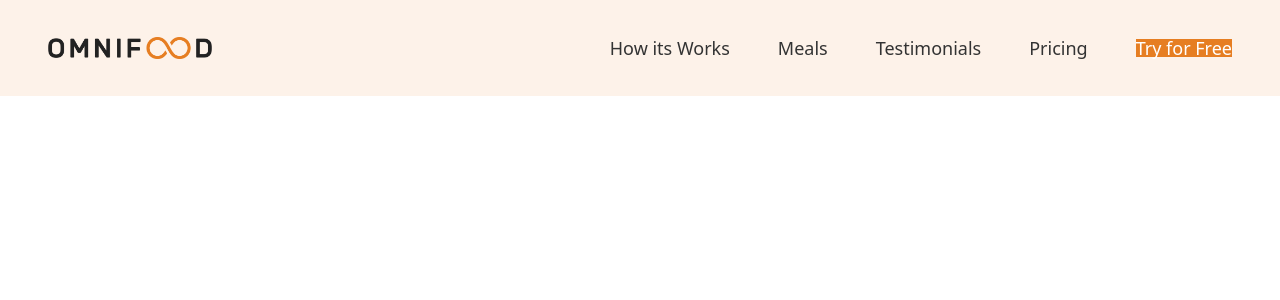
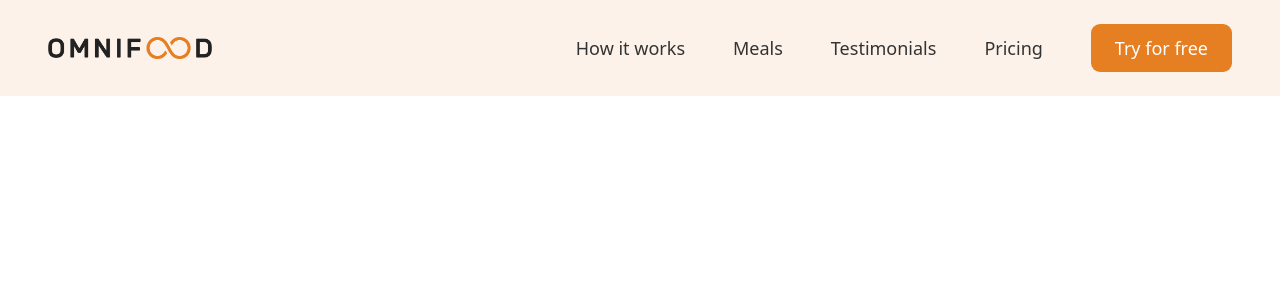
Before and after one commit to JigneshD2405/food-web, a Next.js app: page / in a window 1280 px wide. Shown: the top 300 px of the page. Built offline with nearby package versions, Linux system fonts and the light colour scheme.

Commit message:
feat: refactor Header and Main components; replace with inline navigation in Home component; remove unused components

```diff
--- a/app/globals.css
+++ b/app/globals.css
@@ -54,6 +54,10 @@
 
   /* ---------- 07 SPACING ---------- */
   --spacing: 0.1rem; /* p-{n} now equals n pixels, e.g. p-16 = 16px */
+
+  --breakpoint-xs: 30rem;
+  --breakpoint-2xl: 100rem;
+  --breakpoint-3xl: 120rem;
 }
 
 /*
--- a/app/layout.tsx
+++ b/app/layout.tsx
@@ -5,6 +5,7 @@ import "./globals.css";
 const rubik = Rubik({
   subsets: ["latin"],
   variable: "--font-rubik",
+  weight: ["400", "500", "600", "700"],
 });
 
 export const metadata: Metadata = {
--- a/app/page.tsx
+++ b/app/page.tsx
@@ -1,11 +1,62 @@
-import Header from "@/components/PageComponents/Header";
-import Main from "@/components/PageComponents/Main";
+import { OmniHeaderLogo } from "@/image";
+import Image from "next/image";
 
 export default function Home() {
   return (
     <>
-      <Header />
-      <Main />
+      <header className="flex items-center justify-between bg-primary-tint-1  px-48 h-96">
+        <a href="#" className="font-">
+          <Image
+            src={OmniHeaderLogo}
+            alt="Omnifood logo"
+            className="h-22 w-fit"
+          />
+        </a>
+        <nav>
+          <ul className="flex items-center justify-between gap-48">
+            <li>
+              <a
+                href="#"
+                className="text-18 font-medium text-grey-dark hover:text-primary-shade-1  "
+              >
+                How it works
+              </a>
+            </li>
+            <li>
+              <a
+                href="#"
+                className="text-18 font-medium text-grey-dark  hover:text-primary-shade-1"
+              >
+                Meals
+              </a>
+            </li>
+            <li>
+              <a
+                href="#"
+                className="text-18 font-medium text-grey-dark  hover:text-primary-shade-1"
+              >
+                Testimonials
+              </a>
+            </li>
+            <li>
+              <a
+                href="#"
+                className="text-18 font-medium text-grey-dark hover:text-primary-shade-1 "
+              >
+                Pricing
+              </a>
+            </li>
+            <li>
+              <a
+                href="#"
+                className="text-18 font-medium text-white bg-primary px-24 py-12 rounded-[9px] hover:bg-primary-shade-1"
+              >
+                Try for free
+              </a>
+            </li>
+          </ul>
+        </nav>
+      </header>
     </>
   );
 }
--- a/components/PageComponents/Header.tsx
+++ /dev/null
@@ -1,32 +0,0 @@
-import { HEADER_NAV } from "@/Constants";
-import { OmniHeaderLogo } from "@/image";
-import Image from "next/image";
-import NavList from "../UIComponents/NavList";
-
-function Header() {
-  return (
-    <header className="flex items-center justify-between bg-primary-tint-1 px-48 h-96">
-      <a href="#">
-        <Image
-          src={OmniHeaderLogo}
-          alt="Omnifood logo"
-          className="h-22 w-full"
-        />
-      </a>
-      <div>
-        <ul className="flex items-center gap-48 ">
-          {HEADER_NAV.map((e) => (
-            <NavList
-              key={e.label}
-              label={e.label}
-              url={e.url}
-              isLast={e.isLast}
-            />
-          ))}
-        </ul>
-      </div>
-    </header>
-  );
-}
-
-export default Header;
--- a/components/PageComponents/HeroBanner.tsx
+++ /dev/null
@@ -1,5 +0,0 @@
-function HeroBanner() {
-  return <></>;
-}
-
-export default HeroBanner;
--- a/components/PageComponents/Main.tsx
+++ /dev/null
@@ -1,11 +0,0 @@
-import HeroBanner from "./HeroBanner";
-
-function Main() {
-  return (
-    <main>
-      <HeroBanner />
-    </main>
-  );
-}
-
-export default Main;
--- a/components/UIComponents/NavList.tsx
+++ /dev/null
@@ -1,22 +0,0 @@
-interface NavListProps {
-  label: string;
-  url: string;
-  isLast: boolean;
-}
-
-function NavList({ label, url, isLast }: NavListProps) {
-  let lastEleClass = "";
-  if (isLast) {
-    lastEleClass =
-      "text-white bg-primary hover:bg-primary-shade-1 py-[1.2] px-[2.4] rounded-9";
-  }
-  return (
-    <li
-      className={`inline-block text-18 font-medium text-grey-dark ${lastEleClass}`}
-    >
-      <a href={`#${url}`}>{label}</a>
-    </li>
-  );
-}
-
-export default NavList;
```
